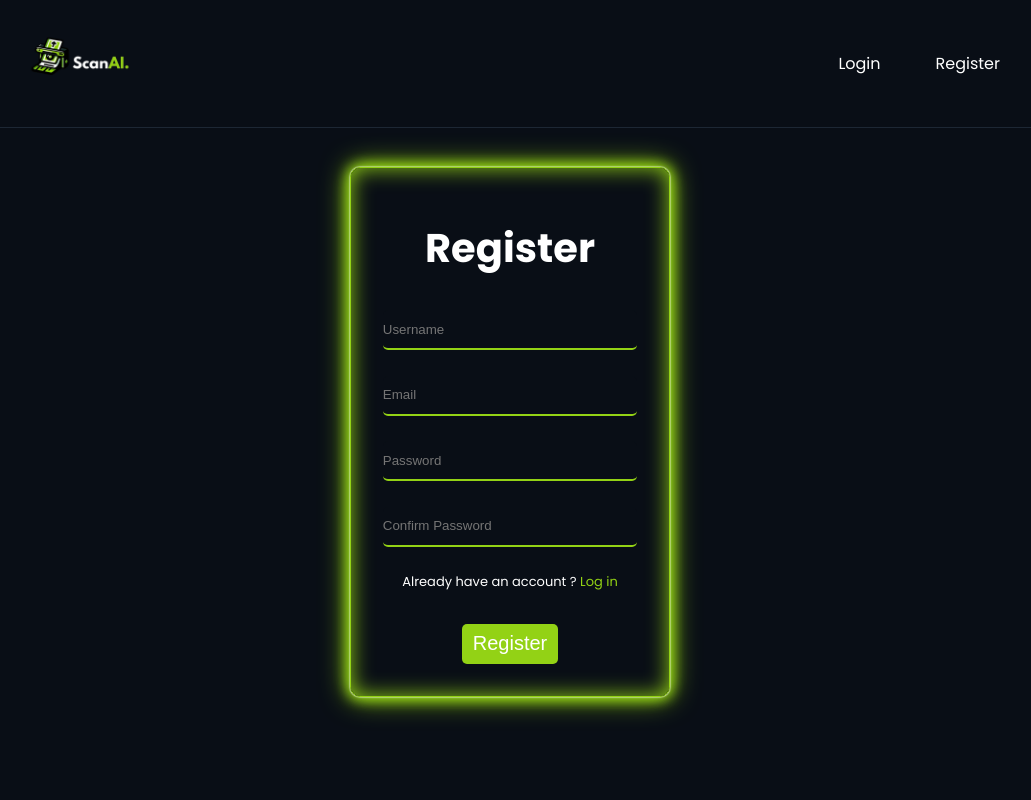
After one commit to bourtitom/ScanAI, a PHP site: page /auth/register.html in a window 1280 px wide. The commit adds this page. Shown: the whole page, without its empty margins (130-1161 px from the left). Run offline with PHP 8.4, Linux system fonts and the light colour scheme.

Commit message:
ajout du login et du register en html

```diff
--- /dev/null
+++ b/auth/register.html
@@ -0,0 +1,71 @@
+<!DOCTYPE html>
+<html lang="en">
+  <head>
+    <link rel="stylesheet" href="../style.css" />
+    <meta charset="UTF-8" />
+    <meta name="viewport" content="width=device-width, initial-scale=1.0" />
+    <title>ScanAI</title>
+  </head>
+  <body>
+
+
+
+    <nav class="navLanding">
+        <a href="../index.html">
+            <img src="../logoScanAI.png" class="logo" />
+        </a>
+        <ul class="ulNav">
+        <a href="login.html"><li >Login</li></a>
+        <a href="register.html"><li >Register</li></a>
+      </ul>
+    </nav>
+    <div class="containerTitle">
+
+      <form id="FLogin" action="/login/" method="post">
+        <div class="containerForm">
+            <h1 class="mainTitle" id="loginTitle">
+                Register
+             </h1>
+
+             <div class="ContInput">
+                <label for="username"></label>
+                <input type="text" class="btnLogin" placeholder="Username" name="username" required>
+             </div>
+             <div class="ContInput">
+                <label for="email"></label>
+                <input type="email" class="btnLogin" placeholder="Email" name="email" required>
+             </div>
+             <div class="ContInput">
+                <label for="password"></label>
+                <input type="password" class="btnLogin" placeholder="Password" name="password" required>
+            </div>
+            <div class="ContInput">
+                <label for="Confpassword"></label>
+                <input type="password" class="btnLogin" placeholder="Confirm Password" name="Confpassword" required>
+            </div>
+            <div id="fcont">
+                Already have an account ? <a id="forgot" href="login.html">Log in</a>
+            </div>
+            <button id="btnSubmite" type="submit">Register</button>
+        </div>
+    </form>
+    </div>
+
+
+
+
+
+
+
+
+
+
+
+    <script src="../particles.js"></script>
+    <script>
+      particlesJS.load("particles-js", "particlesjs-config.json", function () {
+        console.log("callback - particles.js config loaded");
+      });
+    </script>
+  </body>
+</html>
--- a/index.html
+++ b/index.html
@@ -13,8 +13,8 @@
     <nav class="navLanding">
       <img src="logoScanAI.png" class="logo" />
       <ul class="ulNav">
-        <a href="#"><li>Login</li></a>
-        <a href="#"><li>Register</li></a>
+        <a href="auth/login.html"><li>Login</li></a>
+        <a href="auth/register.html"><li>Register</li></a>
       </ul>
     </nav>
     <div class="containerTitle">
--- a/style.css
+++ b/style.css
@@ -103,3 +103,78 @@ body {
     width: 100vw;
     height: 100vh;
 }
+
+
+
+
+/* Page Login : style login */
+
+#FLogin{
+    width: 25%;
+}
+.containerForm {
+    margin-top: 40%;
+    width: 100%;
+    height: 10%;
+    display: flex;
+    flex-direction: column;
+    align-items: center;
+    justify-content: center;
+
+    border: solid 1px #93d215;
+    border-radius: 10px;
+    box-shadow: 0 0 .1rem #fff,
+    0 0 .1rem #fff,
+    0 0 1rem #93d215,
+    0 0 0.8rem #93d215,
+    0 0 1.8rem #93d215,
+    inset 0 0 1.3rem #93d215;
+
+}
+#loginTitle {
+    font-size: 40px;
+    color: #fff;
+    margin-bottom: 10%;
+}
+.btnLogin
+{
+    width: 100%;
+    height: 40px;
+    background-color: #090e16;
+    color: white;
+    border: none;
+    border-radius: 5px;
+    cursor: pointer;
+    margin-bottom: 10%;
+    border: none;
+    transition: background-color 0.3s ease;
+    border-bottom: solid 2px #93d215;
+}
+.btnLogin:focus {
+    outline:  none;
+}
+.ContInput{
+    width: 80%;
+}
+
+#forgot{
+    color: #93d215;
+    margin-top: 10%;
+    cursor: pointer;
+}
+#fcont{
+    font-size: 13px;
+}
+
+#btnSubmite{
+    width: 30%;
+    height: 40px;
+    font-size: 20px;
+    background-color: #93d215;
+    color: white;
+    border: none;
+    border-radius: 5px;
+    cursor: pointer;
+    margin: 10% 0;
+    border: none;
+}
```
Also changed, not shown: auth/login.html (added, +63 -0 lines).
